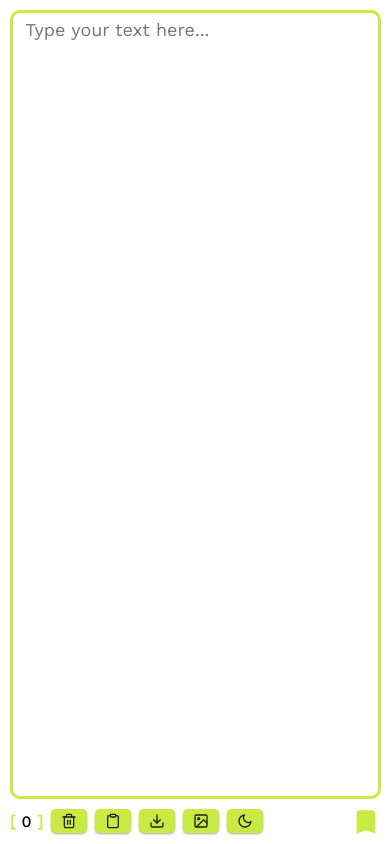
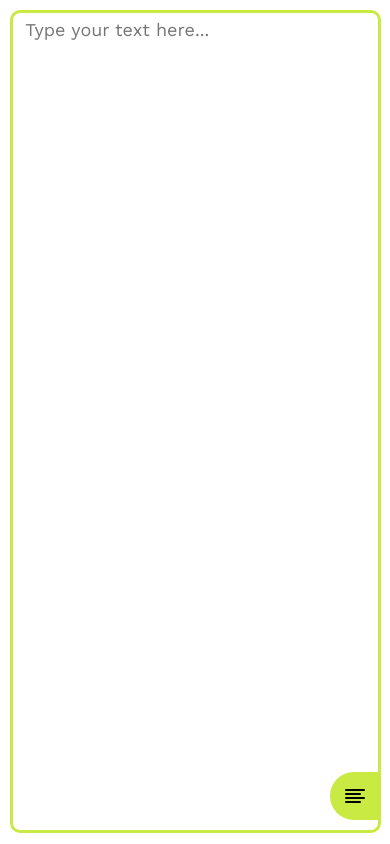
Before and after one commit to irshad/Realnote, a Svelte app: page / in a window 390 px wide. Built offline with nearby package versions, Linux system fonts and the light colour scheme.

Commit message:
Mobile template changed

```diff
--- a/public/global.css
+++ b/public/global.css
@@ -51,6 +51,23 @@ html, body {
 	.title svg {
 		width: 28px;
 		height: 28px;
-		/* filter: drop-shadow(0px 1px 2px #00000052); */
+	}
+
+	/* Mobile App*/
+	.footer {
+		display: none !important;
+	}
+
+	.textarea {
+        height: calc(100% - 22px) !important;
+	}
+
+	textarea {
+        height: calc(100% - 17px) !important;
+		width: calc(100% - 17px) !important;
+	}
+
+	.floating-button-menu {
+		visibility: visible !important;
 	}
 }
--- /dev/null
+++ b/src/components/FloatButton.svelte
@@ -0,0 +1,50 @@
+<script>
+    import { fade } from "svelte/transition";
+    export let menu = false;
+</script>
+
+<div class="floating-button-menu">
+    <div class="floating-button" on:click={() => menu = !menu}>
+        <svg xmlns="http://www.w3.org/2000/svg" width="24" height="24" viewBox="0 0 24 24" fill="none" stroke="#000000" stroke-width="2" stroke-linecap="round" stroke-linejoin="round" class="feather feather-align-left">
+            <line x1="17" y1="10" x2="3" y2="10"></line>
+            <line x1="21" y1="6" x2="3" y2="6"></line>
+            <line x1="21" y1="14" x2="3" y2="14"></line>
+            <line x1="17" y1="18" x2="3" y2="18"></line>
+        </svg>
+    </div>
+
+    {#if menu}
+        <div class="floating-button-list" transition:fade={{ duration: 200 }}>
+            <slot />
+        </div>
+    {/if}
+</div>
+
+<style>
+    .floating-button-menu {
+        visibility: hidden;
+    }
+
+    .floating-button {
+        width: 50px;
+        height: 48px;
+        display: flex;
+        align-items: center;
+        justify-content: center;
+        right: 10px;
+        bottom: 24px;
+        position: absolute;
+        color: var(--primary-color-white);
+        border-radius: 50px 0 0 50px;
+        background-color: var(--primary-color-theme);
+    }
+
+    .floating-button-list {
+        right: 74px;
+        bottom: 37px;
+        position: absolute;
+        gap: 14px;
+        display: flex;
+        align-items: center;
+    }
+</style>
--- a/src/components/svg/Clear.svelte
+++ b/src/components/svg/Clear.svelte
@@ -3,7 +3,7 @@
 </script>
 
 <div>
-    <svg xmlns="http://www.w3.org/2000/svg" width="16" height="16" viewBox="0 0 24 24" fill="none" stroke="#222121"
+    <svg xmlns="http://www.w3.org/2000/svg" width="16" height="16" viewBox="0 0 24 24" fill="none" stroke="var(--primary-color-black)"
         stroke-width="2" stroke-linecap="round" stroke-linejoin="round" class="feather feather-trash-2">
         <polyline points="3 6 5 6 21 6"></polyline>
         <path d="M19 6v14a2 2 0 0 1-2 2H7a2 2 0 0 1-2-2V6m3 0V4a2 2 0 0 1 2-2h4a2 2 0 0 1 2 2v2"></path>
--- a/src/components/svg/Copy.svelte
+++ b/src/components/svg/Copy.svelte
@@ -3,7 +3,7 @@
 </script>
 
 <div>
-    <svg xmlns="http://www.w3.org/2000/svg" width="16" height="16" viewBox="0 0 24 24" fill="none" stroke="#222121"
+    <svg xmlns="http://www.w3.org/2000/svg" width="16" height="16" viewBox="0 0 24 24" fill="none" stroke="var(--primary-color-black)"
         stroke-width="2" stroke-linecap="round" stroke-linejoin="round" class="feather feather-clipboard">
         <path d="M16 4h2a2 2 0 0 1 2 2v14a2 2 0 0 1-2 2H6a2 2 0 0 1-2-2V6a2 2 0 0 1 2-2h2"></path>
         <rect x="8" y="2" width="8" height="4" rx="1" ry="1"></rect>
--- a/src/components/svg/Download.svelte
+++ b/src/components/svg/Download.svelte
@@ -3,7 +3,7 @@
 </script>
 
 <div>
-    <svg xmlns="http://www.w3.org/2000/svg" width="16" height="16" viewBox="0 0 24 24" fill="none" stroke="#222121"
+    <svg xmlns="http://www.w3.org/2000/svg" width="16" height="16" viewBox="0 0 24 24" fill="none" stroke="var(--primary-color-black)"
         stroke-width="2" stroke-linecap="round" stroke-linejoin="round" class="feather feather-download">
         <path d="M21 15v4a2 2 0 0 1-2 2H5a2 2 0 0 1-2-2v-4"></path>
         <polyline points="7 10 12 15 17 10"></polyline>
--- a/src/components/svg/Screenshot.svelte
+++ b/src/components/svg/Screenshot.svelte
@@ -4,7 +4,7 @@
 
 <div>
 
-    <svg xmlns="http://www.w3.org/2000/svg" width="16" height="16" viewBox="0 0 24 24" fill="none" stroke="#222121"
+    <svg xmlns="http://www.w3.org/2000/svg" width="16" height="16" viewBox="0 0 24 24" fill="none" stroke="var(--primary-color-black)"
         stroke-width="2" stroke-linecap="round" stroke-linejoin="round" class="feather feather-image">
         <rect x="3" y="3" width="18" height="18" rx="2" ry="2"></rect>
         <circle cx="8.5" cy="8.5" r="1.5"></circle>
--- a/src/pages/HomePage.svelte
+++ b/src/pages/HomePage.svelte
@@ -10,6 +10,7 @@
     import Flag from "../components/Flag.svelte";
     import Moon from "../components/svg/Moon.svelte";
     import Sun from "../components/svg/Sun.svelte";
+    import FloatButton from "../components/FloatButton.svelte";
 
     let theme = false;
     let text = '';
@@ -94,19 +95,19 @@
     </TypingArea>
 
     <Footer count={count}>
-        <button on:click={clearStorage}>
+        <button class="web-button" on:click={clearStorage}>
             <Clear title="Clear"/>
         </button>
-        <button on:click={copyClipboard} disabled={disabled}>
+        <button class="web-button" on:click={copyClipboard} disabled={disabled}>
             <Copy title="Copy"/>
         </button>
-        <button on:click={downloadFile} disabled={disabled}>
+        <button class="web-button" on:click={downloadFile} disabled={disabled}>
             <Download title="Download"/>
         </button>
-        <button on:click={screenShot} disabled={disabled}>
+        <button class="web-button" on:click={screenShot} disabled={disabled}>
             <Screenshot title="Screenshot"/>
         </button>
-        <button on:click={darkMode}>
+        <button class="web-button" on:click={darkMode}>
             {#if theme}
                 <Sun/>
             {:else}
@@ -115,6 +116,27 @@
         </button>
     </Footer>
 
+    <FloatButton>
+        <button class="mobile-button" on:click={clearStorage}>
+            <Clear title="Clear"/>
+        </button>
+        <button class="mobile-button" on:click={copyClipboard} disabled={disabled}>
+            <Copy title="Copy"/>
+        </button>
+        <button class="mobile-button" on:click={downloadFile} disabled={disabled}>
+            <Download title="Download"/>
+        </button>
+        <button class="mobile-button" on:click={screenShot} disabled={disabled}>
+            <Screenshot title="Screenshot"/>
+        </button>
+        <button class="mobile-button" on:click={darkMode}>
+            {#if theme}
+                <Sun/>
+            {:else}
+                <Moon/>
+            {/if}
+        </button>
+    </FloatButton>
     <!-- <Flag/> -->
 </main>
 
@@ -124,7 +146,7 @@
         width: 100%;
     }
 
-    button {
+    .web-button, .mobile-button {
         font-size: 14px;
         padding: 4px 10px;
         cursor: pointer;
@@ -137,11 +159,11 @@
         box-shadow: 0 1px 3px rgba(0,0,0,0.12), 0 1px 2px rgba(0,0,0,0.24);
     }
 
-    button:hover {
+    .web-button:hover {
         box-shadow: 0 3px 6px rgba(0,0,0,0.16), 0 3px 6px rgba(0,0,0,0.23);
     }
 
-    button[disabled] {
+    .web-button[disabled] {
         pointer-events: none;
         color: var(--primary-color-black);
     }
```
